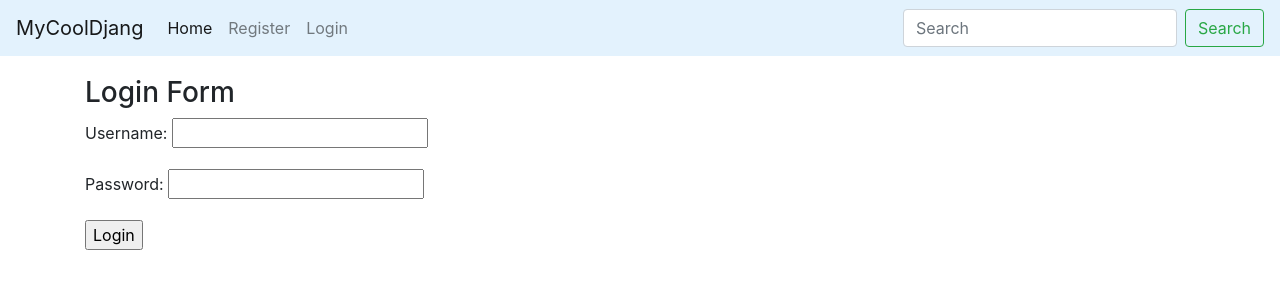
After one commit to james-see/django3learning, a Django app: page /login/ in a window 1280 px wide. The commit adds this page. Shown: the top 300 px of the page. Run offline with Django 3.2, Linux system fonts and the light colour scheme; some libraries are stand-ins or nearby versions.

Commit message:
added register and login user

```diff
--- a/mysite/mysite/urls.py
+++ b/mysite/mysite/urls.py
@@ -15,6 +15,7 @@ Including another URLconf
 """
 from django.contrib import admin
 from django.urls import path
+from users.views import *
 from posts.views import *
 from django.conf import settings
 from django.conf.urls.static import static
@@ -25,5 +26,8 @@ urlpatterns = [
     path('detail/<int:id>', detail_view, name="detail"),
     path('delete/<int:id>', delete_view, name="delete"),
     path('update/<int:id>', update_view, name="update"),
-    path('create/', create_view, name="create")
+    path('create/', create_view, name="create"),
+    path('login/', login_view, name="login"),
+    path('register/', register_view, name="register"),
+    path('logout/', logout_view, name="logout")
 ]+ static(settings.MEDIA_URL, document_root=settings.MEDIA_ROOT)
--- a/mysite/templates/base.html
+++ b/mysite/templates/base.html
@@ -19,25 +19,24 @@
                 <li class="nav-item active">
                   <a class="nav-link" href="{% url 'index' %}">Home <span class="sr-only">(current)</span></a>
                 </li>
-                <li class="nav-item">
-                  <a class="nav-link" href="#">Link</a>
-                </li>
+                {% if user.is_authenticated %}
                 <li class="nav-item dropdown">
                   <a class="nav-link dropdown-toggle" href="#" id="navbarDropdown" role="button" data-toggle="dropdown" aria-haspopup="true" aria-expanded="false">
-                    Dropdown
+                    {{ user.username }}
                   </a>
                   <div class="dropdown-menu" aria-labelledby="navbarDropdown">
-                    <a class="dropdown-item" href="#">Action</a>
-                    <a class="dropdown-item" href="#">Another action</a>
-                    <div class="dropdown-divider"></div>
-                    <a class="dropdown-item" href="#">Something else here</a>
+                    <a class="dropdown-item" href="{% url 'create' %}">Add Post</a>
+                    <a class="dropdown-item" href="{% url 'logout' %}">Logout</a>
                   </div>
                 </li>
+                {% else %}
                 <li class="nav-item">
-                {% if user.is_authenticated %}
-                  <a class="nav-link disabled" href="#" tabindex="-1" aria-disabled="true">{{ user.username }}</a>
-                  {% endif %}
+                  <a class="nav-link" href="{% url 'register' %}">Register</a>
                 </li>
+                <li class="nav-item">
+                  <a class="nav-link" href="{% url 'login' %}">Login</a>
+                </li>
+                 {% endif %}
               </ul>
               <form class="form-inline my-2 my-lg-0" method="get">
                 <input class="form-control mr-sm-2" type="search" name="q" placeholder="Search" aria-label="Search">
--- /dev/null
+++ b/mysite/templates/users/login.html
@@ -0,0 +1,12 @@
+{% extends 'base.html' %}
+
+{% block body %}
+
+<div class="container">
+    <h3>Login Form</h3>
+    <form method="post">
+        {% csrf_token %}
+        {{ form.as_p }}
+        <input type="submit" value="Login"/>
+    </form>
+{% endblock %}
--- a/mysite/users/forms.py
+++ b/mysite/users/forms.py
@@ -1,5 +1,6 @@
 from django import forms
 from django.contrib.auth import authenticate
+
 
 
 class LoginForm(forms.Form):
--- a/mysite/users/views.py
+++ b/mysite/users/views.py
@@ -1,12 +1,43 @@
-from django.shortcuts import render
+from django.shortcuts import render, redirect
 from .forms import LoginForm
-from django.contrib.auth import authenticate
+from django.contrib.auth import authenticate, login, logout
+from django.contrib.auth.forms import UserCreationForm
 # Create your views here.
 
 def login_view(request):
     form = LoginForm(request.POST or None)
     if form.is_valid():
-        username = form.cleaned_data("username")
-        password = form.cleaned_data("password")
+        username = form.cleaned_data.get("username")
+        password = form.cleaned_data.get("password")
 
         user = authenticate(username=username, password=password)
+        login(request, user)
+        return redirect('index')
+
+    context = {
+        'form': form
+    }
+
+    return render(request, 'users/login.html', context)
+
+
+def register_view(request):
+    form = UserCreationForm(request.POST or None)
+
+    if form.is_valid():
+        username = form.cleaned_data.get("username")
+        password = form.cleaned_data.get("password")
+
+        user = form.save()
+        login(request, user)
+        return redirect('index')
+
+    else:
+        form = UserCreationForm()
+
+    return render(request, 'users/register.html', {'form': form})
+
+
+def logout_view(request):
+    logout(request)
+    return redirect('index')
```
Also changed, not shown: mysite/templates/users/register.html (added, +12 -0 lines), mysite/db.sqlite3.
